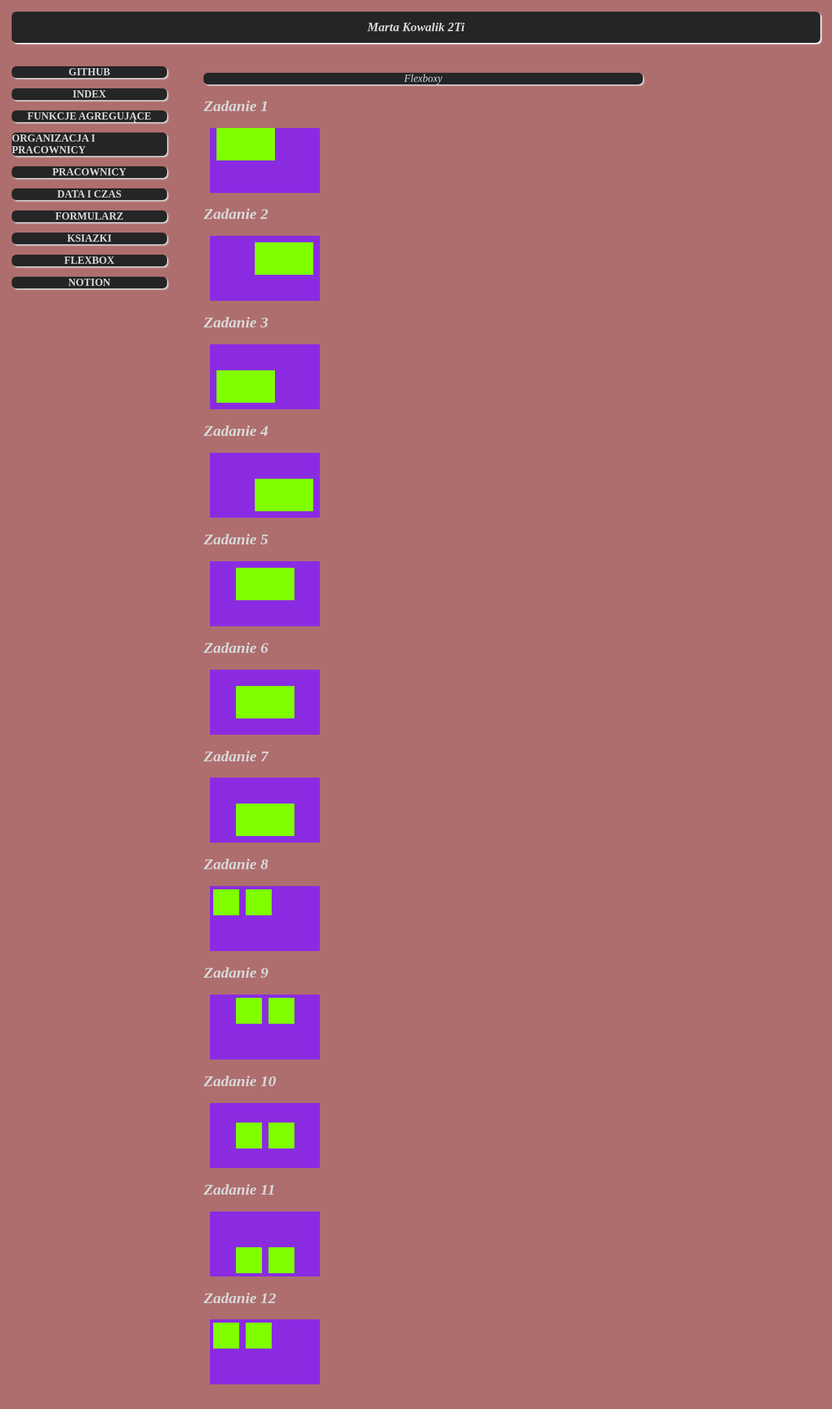
After one commit to SK-2019/php-sql-wprowadzenie-Marcia56, a PHP site: page /flexbox/flexbox.php in a window 1280 px wide. The commit adds this page. Shown: the whole page at 65% size. Run offline with PHP 8.4, Linux system fonts and the light colour scheme.

Commit message:
Add files via upload

```diff
--- /dev/null
+++ b/flexbox/flexbox.php
@@ -0,0 +1,127 @@
+<!DOCTYPE html>
+<html lang="en">
+  <head>
+    <meta charset="UTF-8" />
+    <title>Marta Kowalik</title>
+    <link rel="stylesheet" href="../inne/styles.css" />
+  </head>
+  <body>
+
+    <div class="container0">
+        <div class="item banner">
+          <?php
+          include("../header.php");
+          ?>
+        </div>
+        <div class="item menu">
+          <?php
+          include("../inne/menu.php");
+      ?>
+
+
+
+      </div>
+      <div class="item tresczad">
+
+        <div class="tresc">
+
+          <div class="naglowek">Flexboxy</div>
+
+
+
+<body>
+
+<h2>Zadanie 1</h2>
+    <div class=" container">
+        <div class="prostokat">
+
+        </div>
+    </div>
+
+    <h2>Zadanie 2</h2>
+    <div class="container2">
+        <div class="prostokat">
+
+        </div>
+    </div>
+    <h2>Zadanie 3</h2>
+    <div class="container3">
+        <div class="prostokat">
+
+        </div>
+    </div>
+    <h2>Zadanie 4</h2>
+    <div class="container4">
+        <div class="prostokat">
+        </div>
+    </div>
+    <h2>Zadanie 5</h2>
+    <div class="container5">
+        <div class="prostokat">
+        </div>
+    </div>
+    <h2>Zadanie 6</h2>
+    <div class="container6">
+        <div class="prostokat">
+        </div>
+    </div>
+    <h2>Zadanie 7</h2>
+    <div class="container7">
+        <div class="prostokat">
+        </div>
+    </div>
+    <h2>Zadanie 8</h2>
+    <div class="container8">
+        <div class="kwadrat">
+        </div>
+        <div class="kwadrat">
+        </div>
+    </div>
+    <h2>Zadanie 9</h2>
+    <div class="container9">
+        <div class="kwadrat">
+        </div>
+        <div class="kwadrat">
+        </div>
+    </div>
+    <h2>Zadanie 10</h2>
+    <div class="container10">
+        <div class="kwadrat">
+        </div>
+        <div class="kwadrat">
+        </div>
+    </div>
+    <h2>Zadanie 11</h2>
+    <div class="container11">
+        <div class="kwadrat">
+        </div>
+        <div class="kwadrat">
+        </div>
+    </div>
+    <h2>Zadanie 12</h2>
+    <div class="container12">
+        <div class="kwadrat">
+        </div>
+        <div class="kwadrat">
+        </div>
+    </div>
+    </body>
+
+
+    </div>
+
+
+
+
+
+
+
+
+
+
+
+
+
+    </div>
+  </body>
+</html>
--- /dev/null
+++ b/header.php
@@ -0,0 +1 @@
+<h1 class="bannertxt">Marta Kowalik 2Ti</h1>
--- a/inne/menu.php
+++ b/inne/menu.php
@@ -6,5 +6,5 @@
           <a class="link" href="../pracownicy/dataiczas.php">DATA I CZAS</a>
           <a class="link" href="../formularz/formularz.html">FORMULARZ</a>
           <a class="link" href="../biblioteka/ksiazki.php">KSIAZKI</a>
-          <a class="link" href="flexbox/flexbox.html">FLEXBOX</a>
-          <a class="link" href="https://www.notion.so/SQL-3ccfadeab4b84d7794d7a13966de2547">Notion</a>
+          <a class="link" href="../flexbox/flexbox.php">FLEXBOX</a>
+          <a class="link" href="https://www.notion.so/SQL-3ccfadeab4b84d7794d7a13966de2547">NOTION</a>
--- a/inne/styles.css
+++ b/inne/styles.css
@@ -3,10 +3,11 @@ background-color: #AE6E6E;
 
 
 }
-.costam{
-  background-color: #0D0D0D;
-  width: 90%;
-  height: 25%;
+.naglowek{
+  /*glowny w stylu menu*/
+  background-color: #252526;
+  width: 100%;
+
   border-radius: 7px 7px 7px 7px;
   box-shadow: 2px 2px 2px;
   display: flex;
@@ -15,87 +16,33 @@ background-color: #AE6E6E;
   margin-top:16px;
 }
 
-.container {
+.container0 {
 
   display: flex;
   flex-wrap: wrap;
 }
-.container2{
-    height:100vh;
-    display:flex;
-    flex-wrap: wrap;
-    flex-direction:row;
-    justify-content: space-around;
-    align-content: space-around;
-}
+
+
 
 .item {
-  width: 200px;
+ /*
+  width: 400px;
   height: 100px;
+  */
   margin: 10px;
-}
-.prostokat{
-    height:85px;
-    width: 260px;
-    background: black;
-    margin: 10px;
-}
-.menu2{
-    display:flex;
-    height: 100%;
-    width: 100%;
-    flex-direction: column;
-}
-
-.pierwsze{
-    text-decoration: none;
-      padding:15px;
-
 }
 
 
-.drugie{
-    text-decoration: none;
-    padding:15px;
-    background: black;
-}
-
-
-
-.trzecie{
-    text-decoration: none;
-    font-size: 15px;
-      padding:15px;
-
-}
-
-.czwarte{
-    text-decoration: none;
-      padding:15px;
-    width: 100%;
-    height: 100%;
-    background: black;
-    color: white;
-}
-
-.menu2{
-    display:flex;
-    height: 100%;
-    width: 100%;
-    flex-direction: column;
-}
-
-
-
-
 .banner {
-  background-color: #0D0D0D;
+  background-color:  #252526;
   width: 100%;
   height: 7%;
   font-style: italic;
   display: flex;
   justify-content: center;
   border-radius: 7px 7px 7px 7px;
+  box-shadow: 2px 2px 2px white;
+
 }
 .menu {
   background-color: none;
@@ -104,7 +51,7 @@ background-color: #AE6E6E;
   border-radius: 7px 7px 7px 7px;
 
 }
-.color3 {
+.tresczad {
   background-color: none;
   width: 55%;
   border-radius: 7px 7px 7px 7px;
@@ -115,7 +62,7 @@ background-color: #AE6E6E;
   font-style: italic;
   font-size: 120%;
 }
-.tresc {
+.tresc{
   color: #D9D9D9;
   font-style: italic;
   padding-left: 10px;
@@ -136,6 +83,8 @@ padding-bottom: 10px;
   color: #D9D9D9;
   margin-top:16px;
   text-decoration: none;
+  font-weight: bold;
+
 }
 .link:hover{
   background-color: #D9D9D9;
@@ -147,12 +96,10 @@ background-image: url("zdj1.jpg");
 background-size: auto;
 width: 270px;
 height: 261px;
-
-
-
 background-size: 100%;
 }
 
+/* tabelki */
 table,
 th,
 td {
@@ -182,3 +129,129 @@ tr:hover {
   background-color: #D9D9D9;
   color: #252526;
 }
+
+/* flexboxy */
+.container{
+  background-color: blueviolet;
+      width: 25%;
+      height: 100px;
+      margin: 10px;
+  }
+  .container2 {
+    background-color: blueviolet;
+    width: 25%;
+    height: 100px;
+    margin: 10px;
+    display: flex;
+    justify-content: flex-end;
+  }
+
+  .container3 {
+    background-color: blueviolet;
+    width: 25%;
+    height: 100px;
+    margin: 10px;
+    display: flex;
+    align-items: flex-end;
+  }
+
+  .container4 {
+    background-color: blueviolet;
+    width: 25%;
+    height: 100px;
+    margin: 10px;
+    display: flex;
+    align-items: flex-end;
+    justify-content: flex-end;
+  }
+
+  .container5 {
+    background-color: blueviolet;
+    width: 25%;
+    height: 100px;
+    margin: 10px;
+    display: flex;
+    justify-content: center;
+  }
+
+  .container6 {
+    background-color: blueviolet;
+    width: 25%;
+    height: 100px;
+    margin: 10px;
+    display: flex;
+    justify-content: center;
+    align-items: center;
+  }
+
+  .container7 {
+    background-color: blueviolet;
+    width: 25%;
+    height: 100px;
+    margin: 10px;
+    display: flex;
+    justify-content: center;
+    align-items: flex-end;
+  }
+
+  .container8 {
+    background-color: blueviolet;
+    width: 25%;
+    height: 100px;
+    margin: 10px;
+    display: flex;
+  }
+
+  .container9 {
+    background-color: blueviolet;
+    width: 25%;
+    height: 100px ;
+    margin: 10px;
+    display: flex;
+    justify-content: center;
+  }
+
+  .container10 {
+    background-color: blueviolet;
+    width: 25%;
+    height: 100px;
+    margin: 10px;
+    display: flex;
+    justify-content: center;
+    align-items: center;
+  }
+
+  .container11 {
+    background-color: blueviolet;
+    width: 25%;
+    height: 100px;
+    margin: 10px;
+    display: flex;
+    justify-content: center;
+    align-items: flex-end;
+  }
+
+  .container12 {
+    background-color: blueviolet;
+    width: 25%;
+    height: 100px;
+    margin: 10px;
+    display: flex;
+  }
+
+  .kwadrat {
+    background-color: chartreuse;
+    width: 40px;
+    height: 40px;
+    margin: 5px;
+  }
+
+  .prostokat {
+    background-color: chartreuse;
+    width: 90px;
+    height: 50px;
+    margin: 10px;
+    display: flex;
+    align-items: center;
+    justify-content: center;
+  }
```
Also changed, not shown: biblioteka/ksiazki.php (+7 -5 lines), pracownicy/agregat.php (+8 -6 lines), pracownicy/dataiczas.php (+7 -5 lines), pracownicy/orgpracownicy.php (+8 -18 lines), pracownicy/pracownicy.php (+4 -6 lines).
